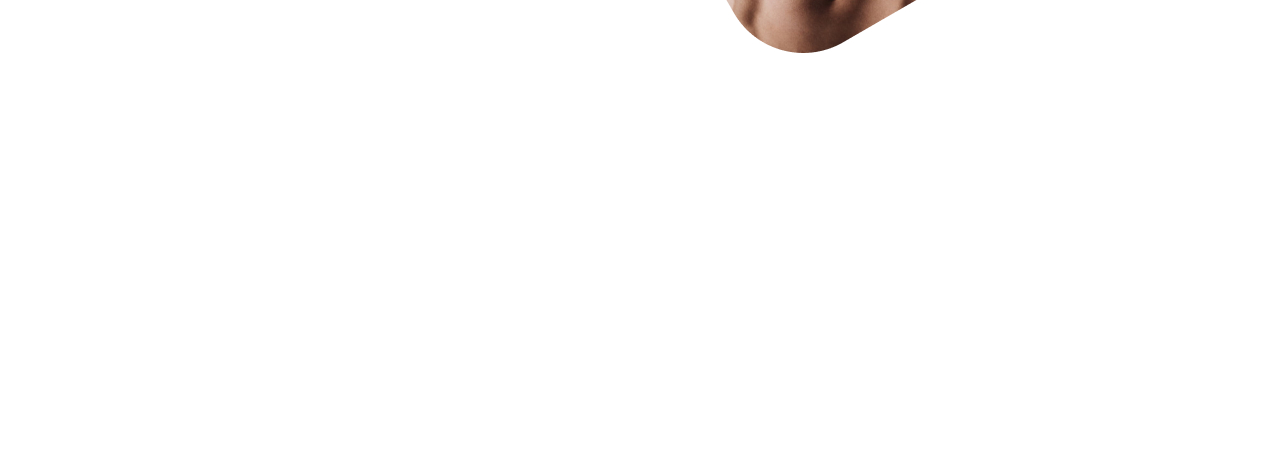
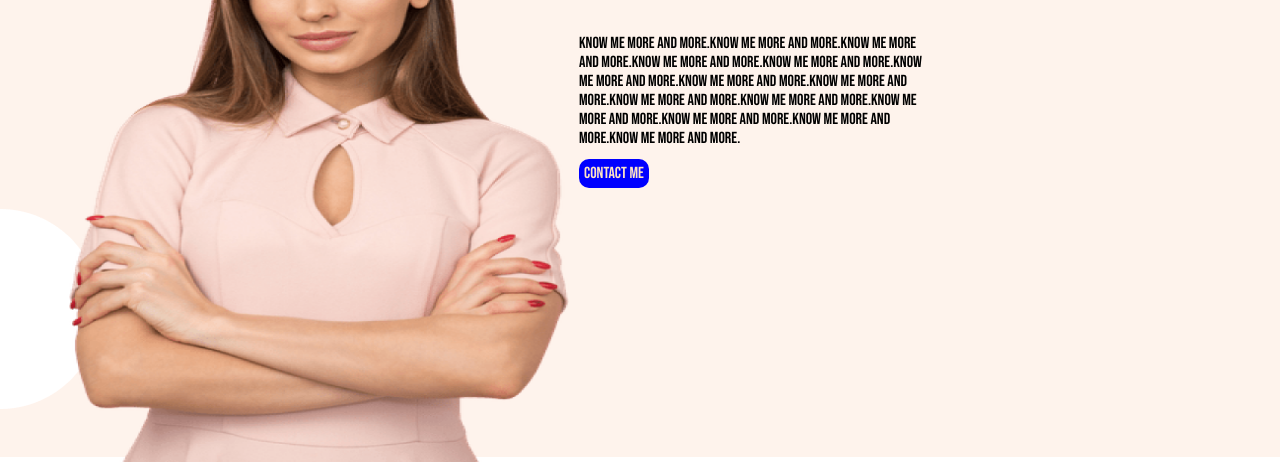
Before and after one commit to MononDey/eat-healthy, a plain HTML site: page index.html in a window 1280 px wide. Shown: the part 748-1220 px from the top of the page. Before the commit the page ends 806 px from the top, so only its background shows below. Drawn offline with Linux system fonts and the light colour scheme.

Commit message:
2nd-commit

```diff
--- a/index.html
+++ b/index.html
@@ -21,9 +21,23 @@
         <a class="button" target="_blank" href="https://www.foodpanda.com.bd/">Order Food</a>
     </div>
     <div class="risha">
-        <img src="images/male/Hero Image.jpg" alt="">
+        <img src="images/male/Group 8450.png" alt="" width="500" height="600">
     </div>
 
+</section>
+<section class="second-page">
+    <div class="image half-width">
+        <img src="images/female/Person Image.png" alt="" width="500" height="600">
+    </div>
+    <div>
+        <div class="image half-width">
+            <h1>About Me</h1>
+            <p>Know me more and more.Know me more and more.Know me more and more.Know me more and more.Know me more and
+                more.Know me more and more.Know me more and more.Know me more and more.Know me more and more.Know me
+                more
+                and more.Know me more and more.Know me more and more.Know me more and more.Know me more and more.</p>
+            <a class="button" href="https://github.com/">Contact Me</a>
+        </div>
 </section>
 
 <body>
--- a/style.css
+++ b/style.css
@@ -17,6 +17,8 @@ h1 {
 
 .side-by-side {
     display: flex;
+    background-image: url(images/shapes/Frame\ 57.jpg);
+    background-repeat: repeat;
 }
 
 .button {
@@ -28,3 +30,19 @@ h1 {
     color: bisque;
     background-image: -o-linear-gradient(blue, skyblue);
 }
+
+.second-page {
+    display: flex;
+    background-image: url(images/shapes/7.png);
+    background-repeat: no-repeat;
+    padding-left: 5%;
+}
+
+.image {
+    padding: 5px;
+    width: 50%;
+}
+
+.half-width {
+    width: 50%;
+}
```
Also changed, not shown: images/male/Group 8450.png (added).
